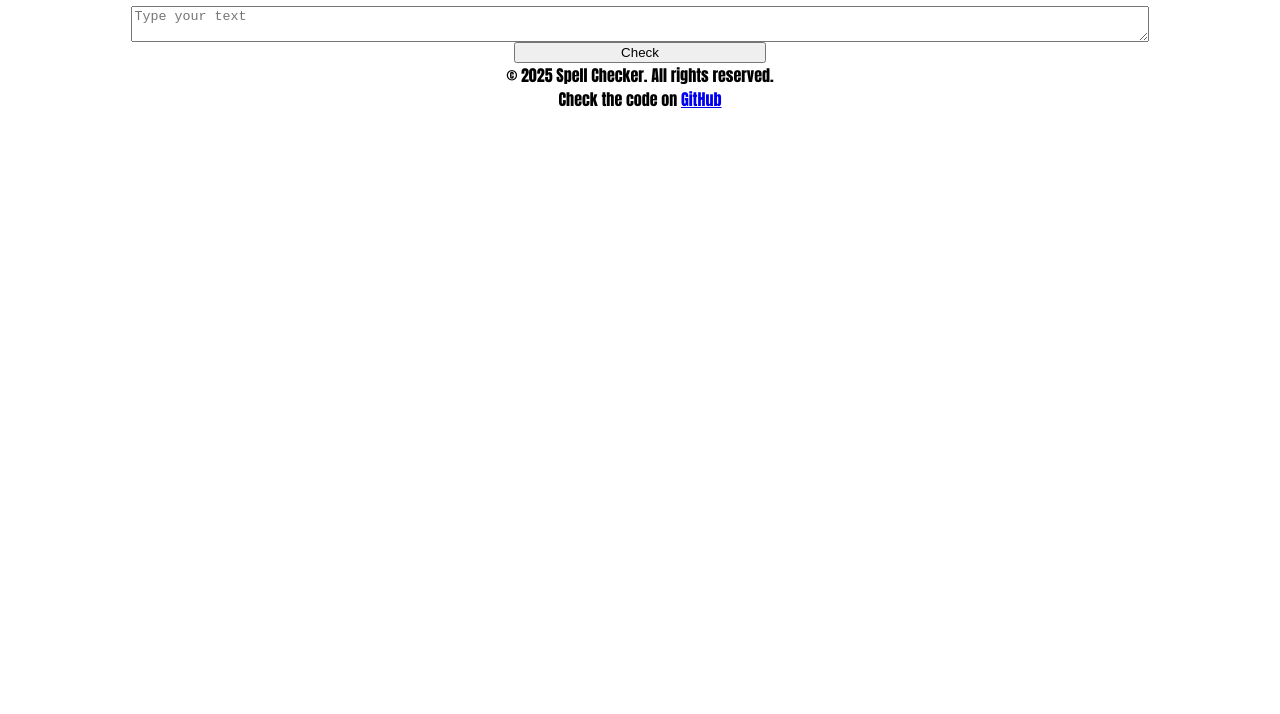
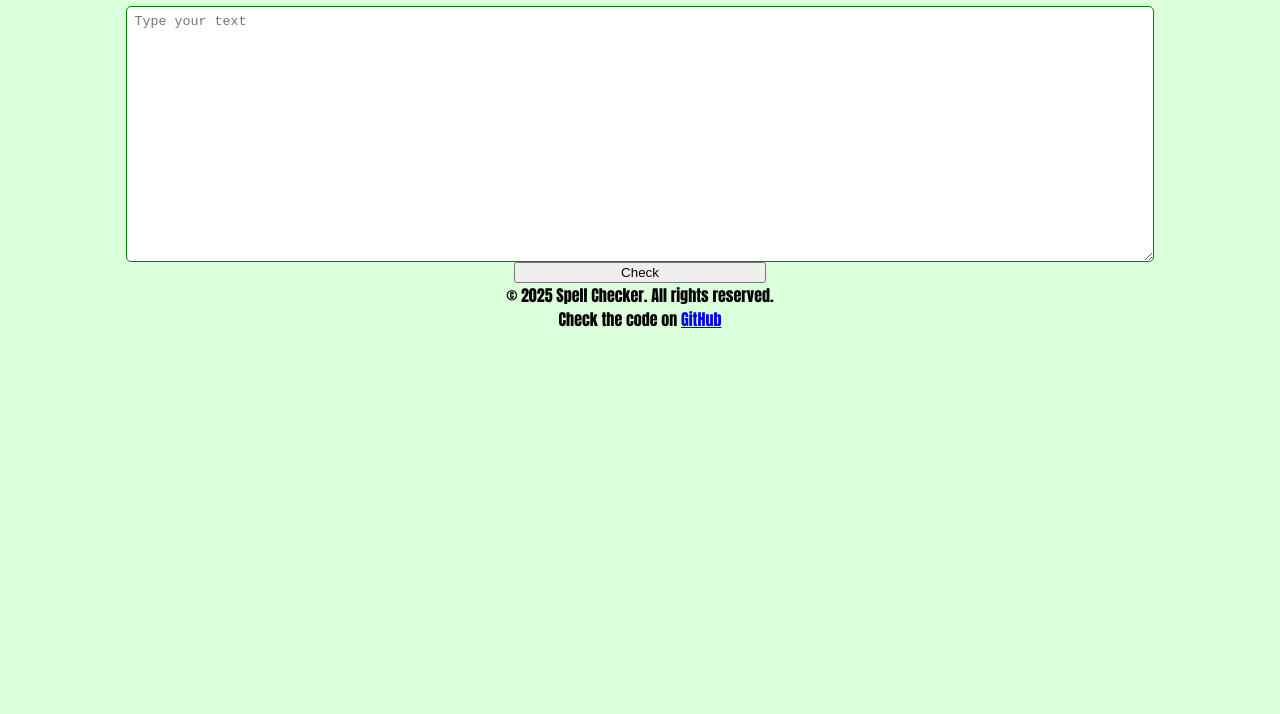
Before and after one commit to nadika-zavodovska/spell-checker, a website with bundled scripts: page index.html in a window 1280 px wide. Shown: the part 86-800 px from the top of the page. Built offline with nearby package versions, Linux system fonts and the light colour scheme.

Commit message:
Add styles for textarea

```diff
--- a/styles.css
+++ b/styles.css
@@ -1,6 +1,7 @@
 body {
     font-size: 16px;
     font-family: Impact, Haettenschweiler, 'Arial Narrow Bold', sans-serif;
+    background-color: #dcffdc;
 }
 
 .header-container,
@@ -11,6 +12,14 @@ body {
 
 .textInput {
     width: 80%;
+    padding: 7px;
+    border-radius: 5px;
+    border: 1px solid rgb(0, 136, 0);
+    resize: both;
+    min-width: 20vw;
+    max-width: 90vw;
+    min-height: 30vh;
+    max-height: 80vh;
 }
 
 .spellCheckBtn {
```
